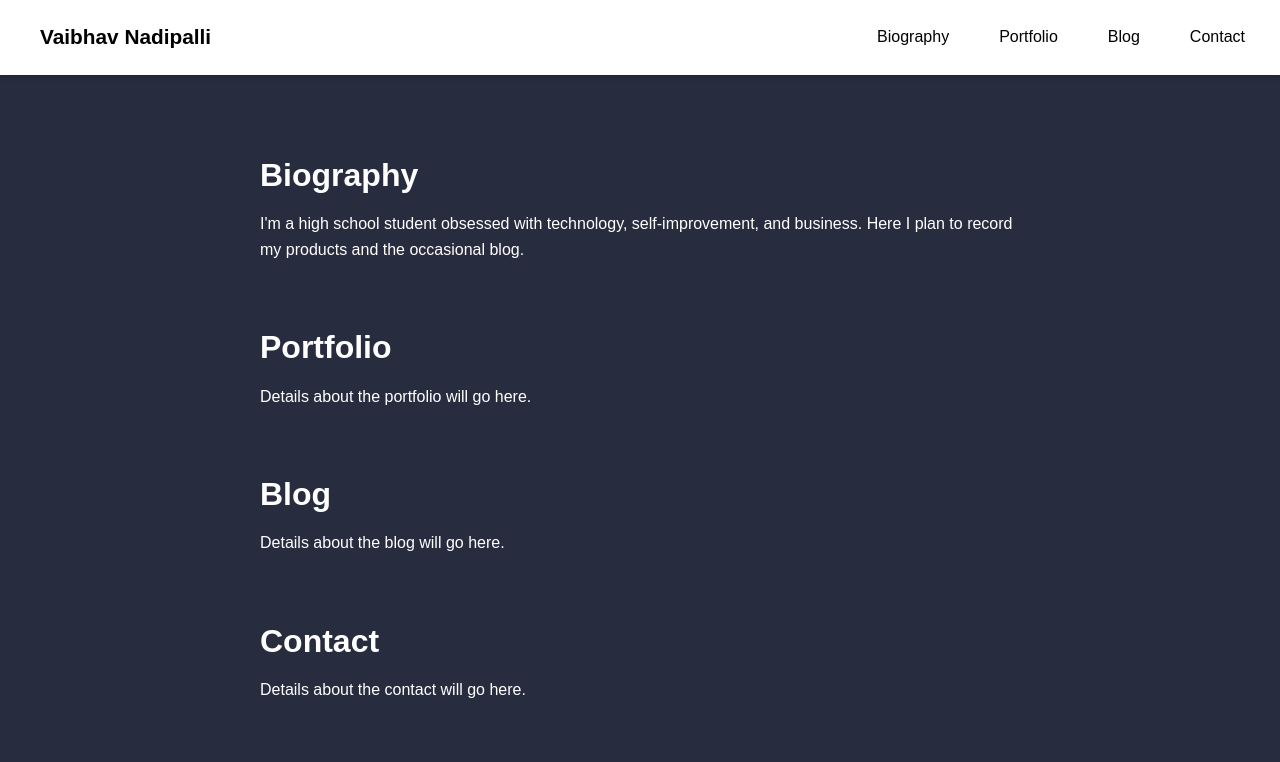
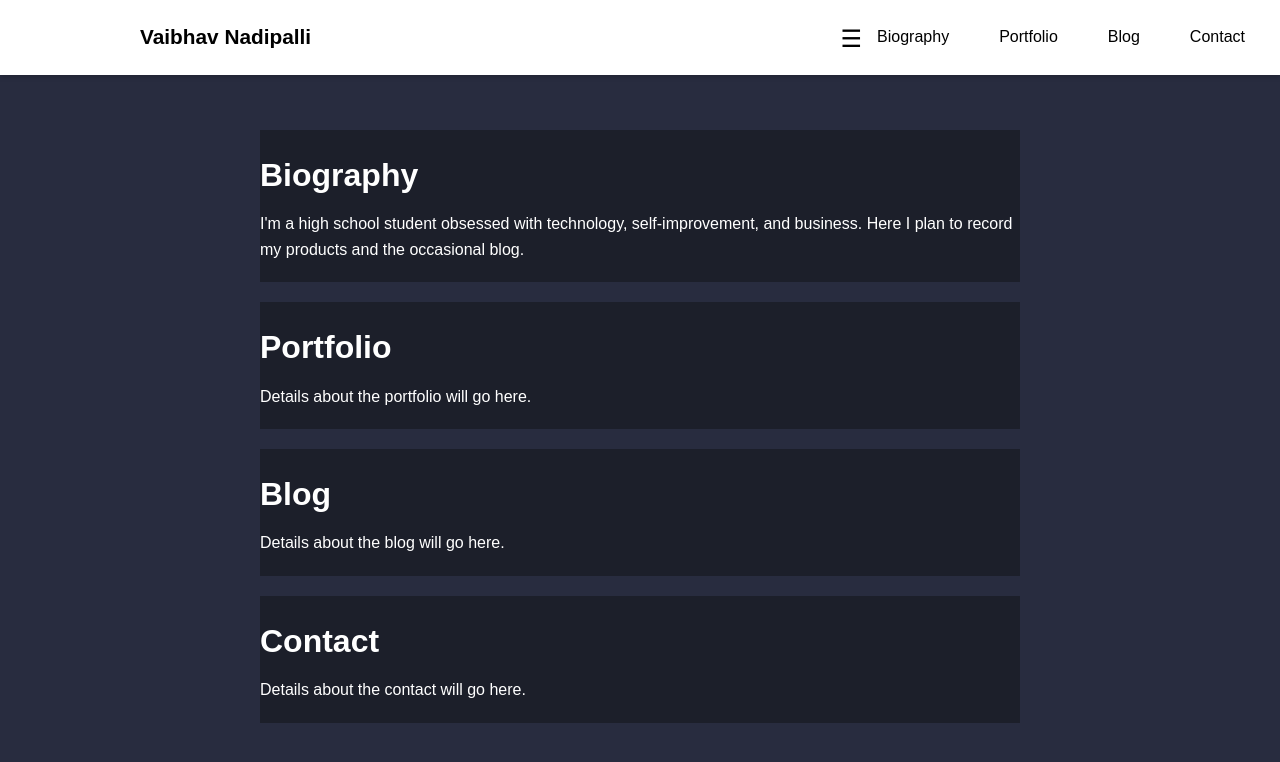
Before and after one commit to Vaibhav-Nadipalli/vaibhav-nadipalli.github.io, a Jekyll site: the page built from index.markdown, in a window 1280 px wide. Shown: the top 762 px of the page. Built offline with Jekyll 4.4.1, drawn with Linux system fonts in a browser that asks for light colours.

Commit message:
Update styles.css

```diff
--- a/assets/css/styles.css
+++ b/assets/css/styles.css
@@ -40,7 +40,7 @@
     color: #000;
     margin: 5px 0;
     padding: 0;
-    margin-left: 20px;
+    margin-left: 120px; /* Moved right by 100 pixels */
 }
 
 .nav-title a {
@@ -53,7 +53,7 @@
 }
 
 .nav-toggle-label {
-    font-size: 1.8em; /* Increased size by 3 pixels */
+    font-size: 1.5em;
     cursor: pointer;
     margin-left: auto;
     margin-top: 5px;
@@ -110,13 +110,6 @@
     margin: 10px 0;
 }
 
-/* Hide hamburger menu on desktop */
-@media (min-width: 769px) {
-    .nav-toggle-label {
-        display: none;
-    }
-}
-
 /* Main content area */
 main {
     max-width: 800px;
@@ -129,20 +122,13 @@
 section {
     padding: 20px 0;
     margin: 20px 0;
+    background-color: #1c1f2a; /* Dark navy background */
 }
 
 .section-title {
     font-size: 2em;
     margin-bottom: 10px;
     color: #fff;
-}
-
-.section-alt1 {
-    background-color: #2c3e50; /* Darker navy tint */
-}
-
-.section-alt2 {
-    background-color: #34495e; /* Lighter navy tint */
 }
 
 /* Media query for mobile */
@@ -153,43 +139,43 @@
 
     .nav-title {
         font-size: 1.1em;
-        margin-left: 10px;
+        margin-left: 20px; /* Adjusted margin for mobile */
     }
 
     .nav-toggle-label {
-        margin-left: 10px;
+        margin-right: 10px; /* Adjusted margin for mobile */
+    }
+
+    .nav-toggle {
+        display: block; /* Show the toggle button on mobile */
     }
 
     .nav-menu {
-        display: none;
-    }
-
-    .nav-toggle:checked + .nav-toggle-label + .nav-menu {
-        display: flex;
+        display: none; /* Hide menu by default on mobile */
+        flex-direction: column;
+        align-items: center;
+        background-color: #fff;
+        width: 100%;
         position: absolute;
         top: 75px;
         left: 0;
-        width: 100%;
-        background-color: #fff;
-        flex-direction: column;
-        align-items: center;
         box-shadow: 0 2px 5px rgba(0,0,0,0.2);
     }
 
     .nav-links {
         flex-direction: column;
-        align-items: center;
+        width: 100%;
     }
 
     .nav-links li {
         margin: 10px 0;
     }
 
-    header {
-        top: 0;
+    .nav-toggle:checked + .nav-toggle-label + .nav-menu {
+        display: flex; /* Show the menu when toggle is checked */
     }
 
     main {
-        margin-top: 75px;
+        margin-top: 75px; /* Adjust main content margin to accommodate fixed header on mobile */
     }
 }
```
